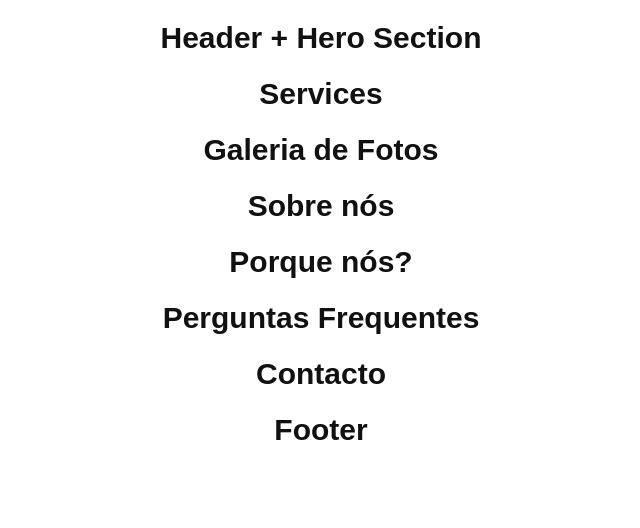
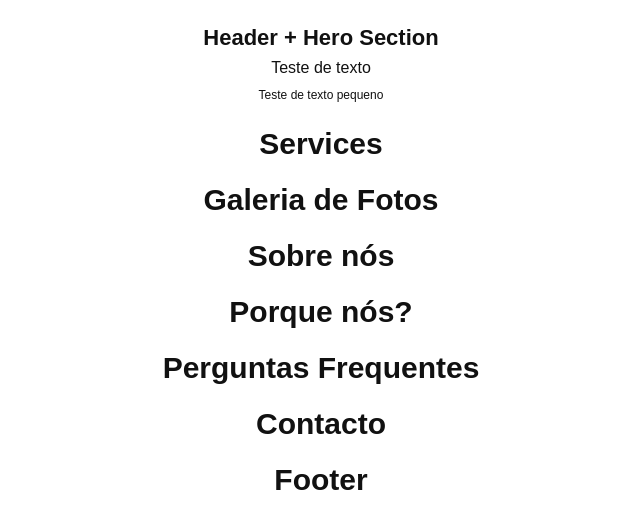
Before and after one commit to Leocoelho1982/rebello, a React (Vite) app: page / in a window 1280 px wide. Shown: the top 528 px of the page, without its empty margins (319-959 px from the left). Built offline with nearby package versions, Linux system fonts and the light colour scheme.

Commit message:
index css

```diff
--- a/src/components/Header.jsx
+++ b/src/components/Header.jsx
@@ -2,6 +2,10 @@ import React from "react";
 
 export default function Header(){
     return(
-        <div className="font-bold text-3xl m-5 text-center">Header + Hero Section</div>
+        <div className="m-5 text-center">
+            <h4 className="font-bold">Header + Hero Section</h4>
+            <p>Teste de texto</p>
+            <small>Teste de texto pequeno</small>
+        </div>
     )
 }
--- a/src/index.css
+++ b/src/index.css
@@ -13,25 +13,25 @@
 h1 {
   font-family: var(--font-sans);
   font-size: 48px;
-  font-weight: 700; /* Bold */
+
 }
 
 h2 {
   font-family: var(--font-sans);
   font-size: 40px;
-  font-weight: 600; /* Semibold */
+
 }
 
 h3 {
   font-family: var(--font-sans);
   font-size: 30px;
-  font-weight: 600;
+
 }
 
 h4 {
   font-family: var(--font-sans);
   font-size: 22px;
-  font-weight: 600;
+
 }
 
 /* Corpo do texto */
@@ -47,12 +47,12 @@ body {
 small {
   font-size: 12px;
   font-family: var(--font-sans);
-  font-weight: 400;
+
 }
 
 /* Títulos cursivos */
 .cursive-title {
   font-family: var(--font-cursive);
   font-size: 48px;
-  font-weight: 400;
+
 }
```
